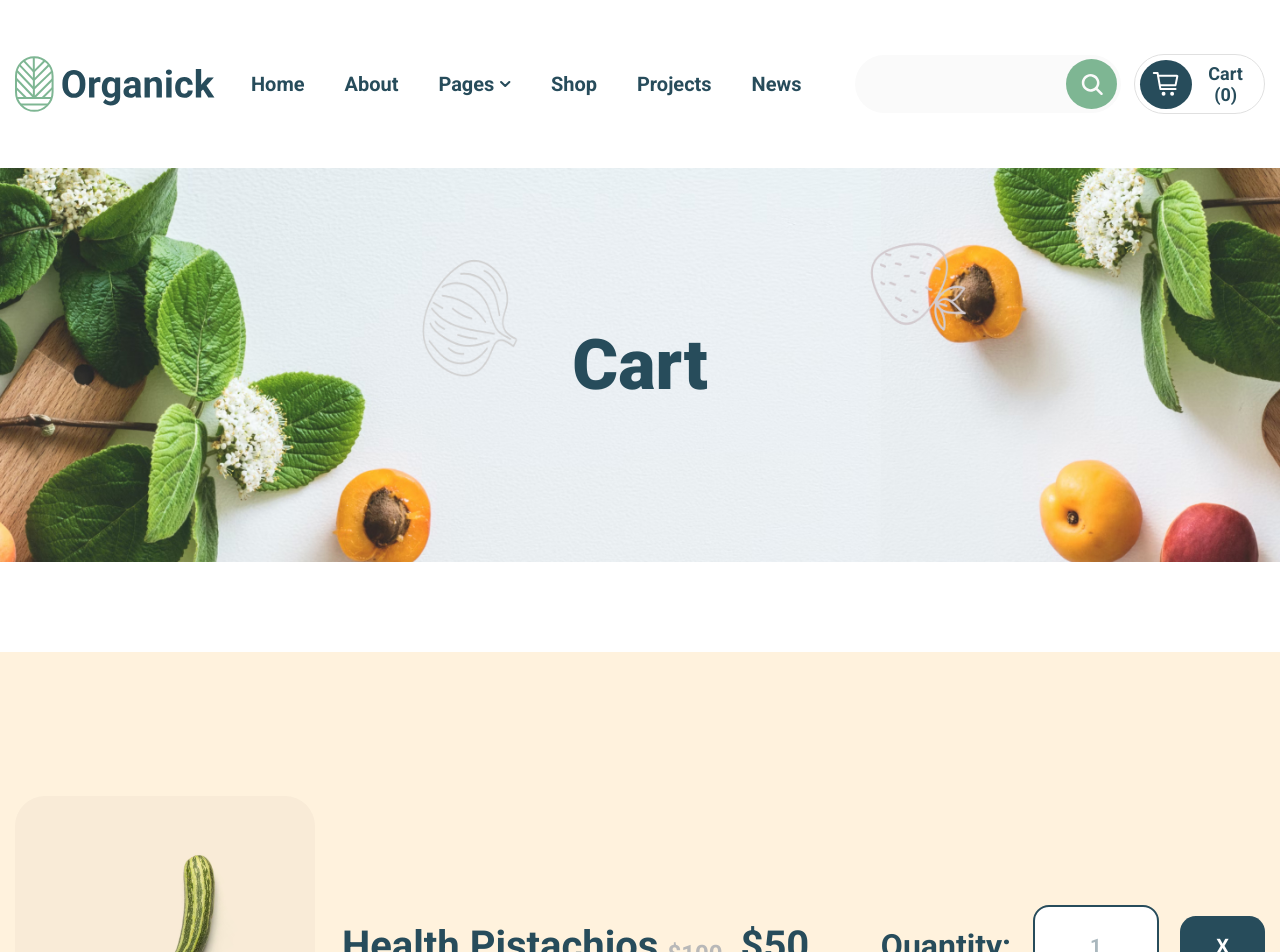
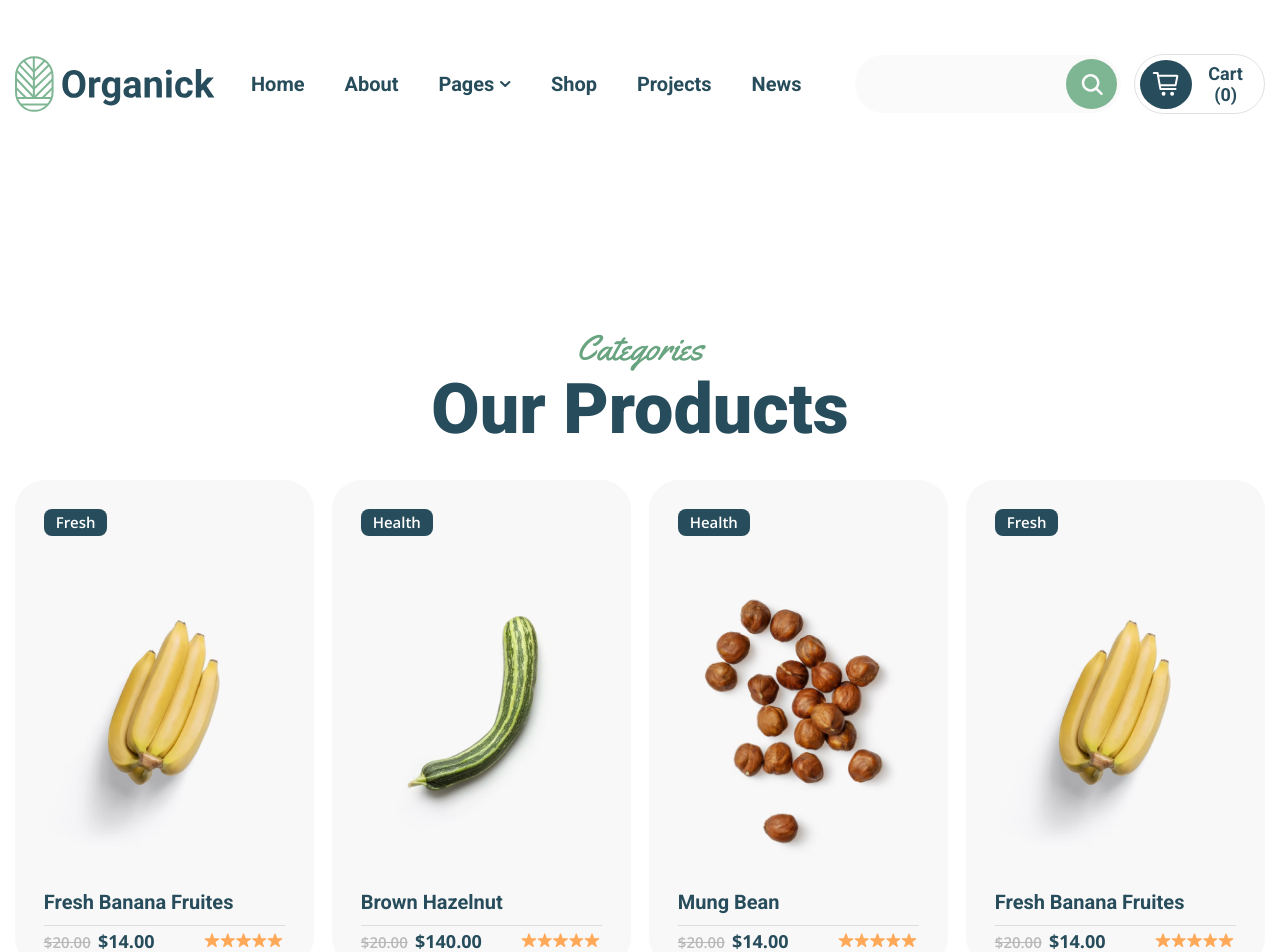
Before and after one commit to tkach-v/OrganickStore, a React (Create React App) app: page / in a window 1280 px wide. Shown: the top 952 px of the page. Built offline with nearby package versions, Linux system fonts and the light colour scheme.

Commit message:
add product card, shop

```diff
--- a/package.json
+++ b/package.json
@@ -10,6 +10,7 @@
     "react": "^18.2.0",
     "react-dom": "^18.2.0",
     "react-responsive": "^9.0.2",
+    "react-router-dom": "^6.15.0",
     "react-scripts": "5.0.1",
     "styled-components": "^6.0.7",
     "web-vitals": "^2.1.4",
--- a/src/App.js
+++ b/src/App.js
@@ -23,21 +23,20 @@ import Cart from "./components/cart/Cart";
 function App() {
   const [modalActive, setModalActive] = useState(false);
   return (
-    <div className="App">
     <ThemeProvider theme={baseTheme}>
       <GlobalStyles/>
       <Header/>
       <main>
-          <Cart/>
+        {/*<Cart/>*/}
         {/*<Modal active={modalActive} setActive={setModalActive} />*/}
         {/*<Error404/>*/}
         {/*<CompletedOrder/>*/}
         {/*<Promo/>*/}
         {/*<Banners/>*/}
         {/*<About/>*/}
-          {/*<Shop/>*/}
+        <Shop/>
         {/*<Testimonials/>*/}
-          {/*<Offer/>*/}
+        <Offer/>
         {/*<WhoWeAre/>*/}
         {/*<Gallery/>*/}
         {/*<News/>*/}
@@ -45,7 +44,6 @@ function App() {
       </main>
       <Footer/>
     </ThemeProvider>
-    </div>
   );
 }
 
--- a/src/components/common/ProductCard.jsx
+++ b/src/components/common/ProductCard.jsx
@@ -0,0 +1,102 @@
+import React from 'react';
+import styled from "styled-components";
+import {CorrectedImage, Title} from "../../styles/common";
+
+const StyledProductCard = styled.a`
+  cursor: pointer;
+  width: calc((100% - 3 * 1rem) / 4);
+  border-radius: 1.66667rem;
+  background: #F9F8F8;
+  padding: 1.6rem 1.6rem 0.95rem;
+  display: flex;
+  flex-direction: column;
+  align-items: start;
+  justify-content: space-between;
+  @media (max-width: 1200px) {
+    width: calc((100% - 2 * 1rem) / 3);
+  }
+  @media (max-width: 850px) {
+    width: calc((100% - 1rem) / 2);
+  }
+  @media (max-width: 550px) {
+    width: 100%;
+  }
+`
+
+const ProductCategory = styled.div`
+  padding: 0.33rem 0.66rem;
+  border-radius: 0.44444rem;
+  background: ${props => props.theme.colors.title};
+  color: #FFFFFF;
+  font-size: 0.83333rem;
+  font-weight: 600;
+  margin-bottom: 0.72rem;
+`
+
+const ProductInfoContainer = styled.div`
+  width: 100%;
+  text-align: left;
+`
+
+const ProductName = styled(Title)`
+  font-size: 1.11111rem;
+  font-weight: 600;
+  margin-top: 0.1rem;
+  margin-bottom: 0.72rem;
+`
+
+const ProductStats = styled.div`
+  width: 100%;
+  display: flex;
+  justify-content: space-between;
+  align-items: center;
+  gap: 0.5rem;
+  flex-wrap: wrap;
+  padding-top: 0.33rem;
+  border-top: 1px solid #DEDDDD;
+`
+
+const ProductPrices = styled.div`
+  display: flex;
+  gap: 0.4rem;
+  align-items: end;
+`
+
+const ProductPrice = styled.div`
+  color: ${props => props.theme.colors.title};
+  font-family: "Open Sans", sans-serif;
+  font-size: 1rem;
+  font-weight: 700;
+`
+
+const ProductBeforeDiscountPrice = styled(ProductPrice)`
+  color: #B8B8B8;
+  font-size: 0.83333rem;
+  font-weight: 600;
+  text-decoration: line-through;
+`
+
+const ProductStars = styled.img`
+  max-width: 4.6rem;
+`
+
+function ProductCard({category, imageUrl, name, price, priceBefore}) {
+  return (
+    <StyledProductCard>
+      <ProductCategory>{category}</ProductCategory>
+      <CorrectedImage src={imageUrl} alt={name}/>
+      <ProductInfoContainer>
+        <ProductName>{name}</ProductName>
+        <ProductStats>
+          <ProductPrices>
+            <ProductBeforeDiscountPrice>${priceBefore}</ProductBeforeDiscountPrice>
+            <ProductPrice>${price}</ProductPrice>
+          </ProductPrices>
+          <ProductStars src="./img/common/stars.svg" alt="5 start"/>
+        </ProductStats>
+      </ProductInfoContainer>
+    </StyledProductCard>
+  );
+}
+
+export default ProductCard;
--- a/src/components/shop/Shop.jsx
+++ b/src/components/shop/Shop.jsx
@@ -1,6 +1,7 @@
-import React from 'react';
+import React, {useState} from 'react';
 import styled from "styled-components";
 import {Link, LinkArrow, Container, Subtitle, Title} from "../../styles/common";
+import ProductCard from "../common/ProductCard";
 
 const StyledShop = styled(Container)`
   padding-bottom: 9rem;
@@ -16,14 +17,55 @@ const StyledShop = styled(Container)`
 const ShopProducts = styled.div`
   padding-top: 2rem;
   padding-bottom: 6rem;
+  display: flex;
+  flex-wrap: wrap;
+  gap: 1rem;
 `
 
 function Shop(props) {
+  // const [products, setProducts] = useState();
   return (
     <StyledShop>
       <Subtitle>Categories</Subtitle>
       <Title>Our Products</Title>
-      <ShopProducts></ShopProducts>
+      <ShopProducts>
+        <ProductCard
+          category="Fresh"
+          name="Fresh Banana Fruites"
+          imageUrl="./img/shop/fresh-banana-fruites.png"
+          price="14.00"
+          priceBefore="20.00" />
+        <ProductCard
+          category="Health"
+          name="Brown Hazelnut"
+          imageUrl="./img/shop/mung-bean-1.png"
+          price="140.00"
+          priceBefore="20.00" />
+        <ProductCard
+          category="Health"
+          name="Mung Bean"
+          imageUrl="./img/shop/brown-hazelnut.png"
+          price="14.00"
+          priceBefore="20.00" />
+        <ProductCard
+          category="Fresh"
+          name="Fresh Banana Fruites"
+          imageUrl="./img/shop/fresh-banana-fruites.png"
+          price="14.00"
+          priceBefore="20.00" />
+        <ProductCard
+          category="Fresh"
+          name="Fresh Banana Fruites"
+          imageUrl="./img/shop/fresh-banana-fruites.png"
+          price="14.00"
+          priceBefore="20.00" />
+        <ProductCard
+          category="Fresh"
+          name="Fresh Banana Fruites"
+          imageUrl="./img/shop/fresh-banana-fruites.png"
+          price="14.00"
+          priceBefore="20.00" />
+      </ShopProducts>
       <Link href="#" $color="#FFFFFF" $backgroundColor="#1E1E1E" $marginLeft="auto" $marginRight="auto">
         <div>Load More</div>
         <LinkArrow>
```
Also changed, not shown: 1 other file (tests, documents, lock files or other folders). Lines whose indentation alone changed are shown as unchanged.
